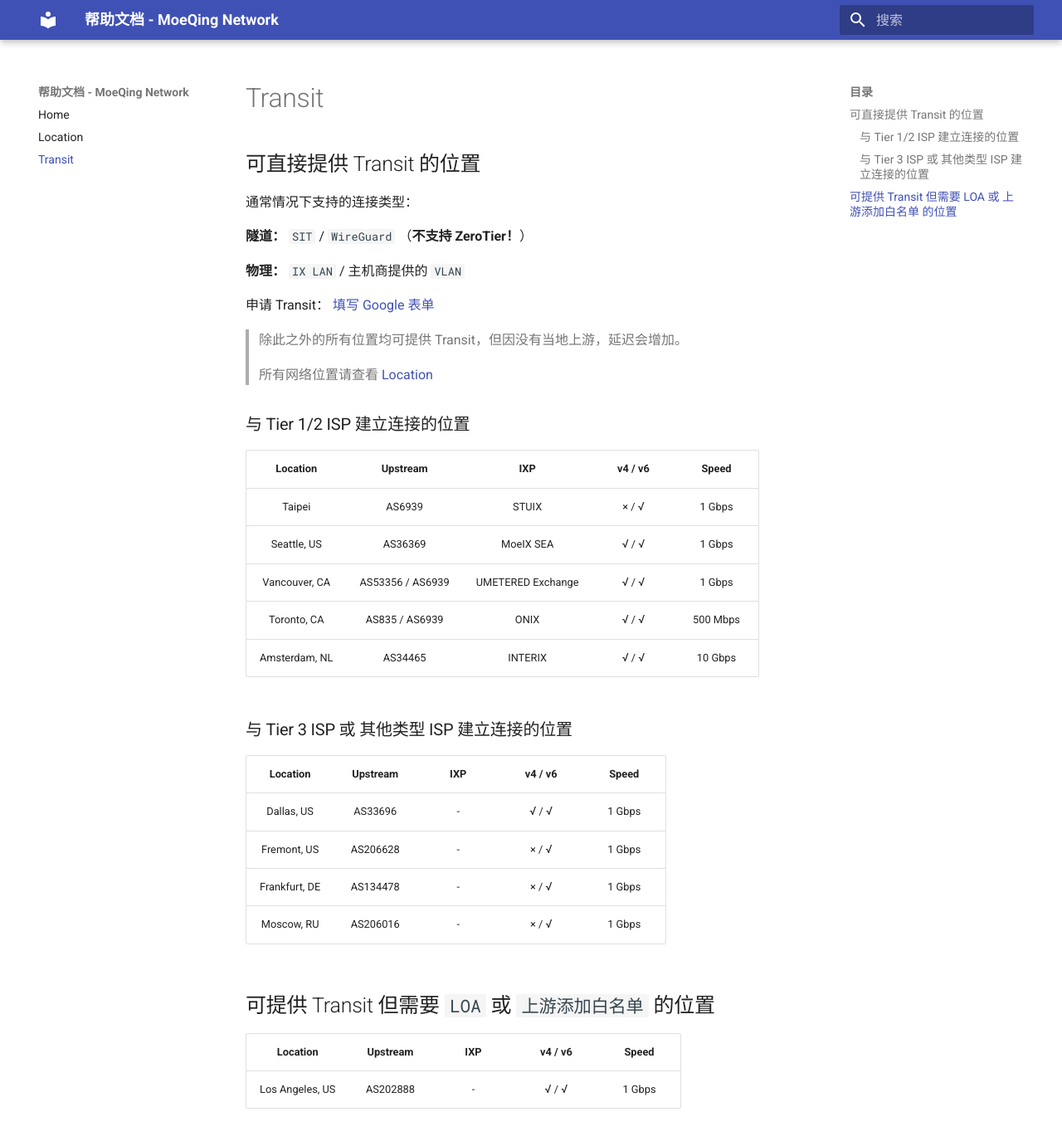
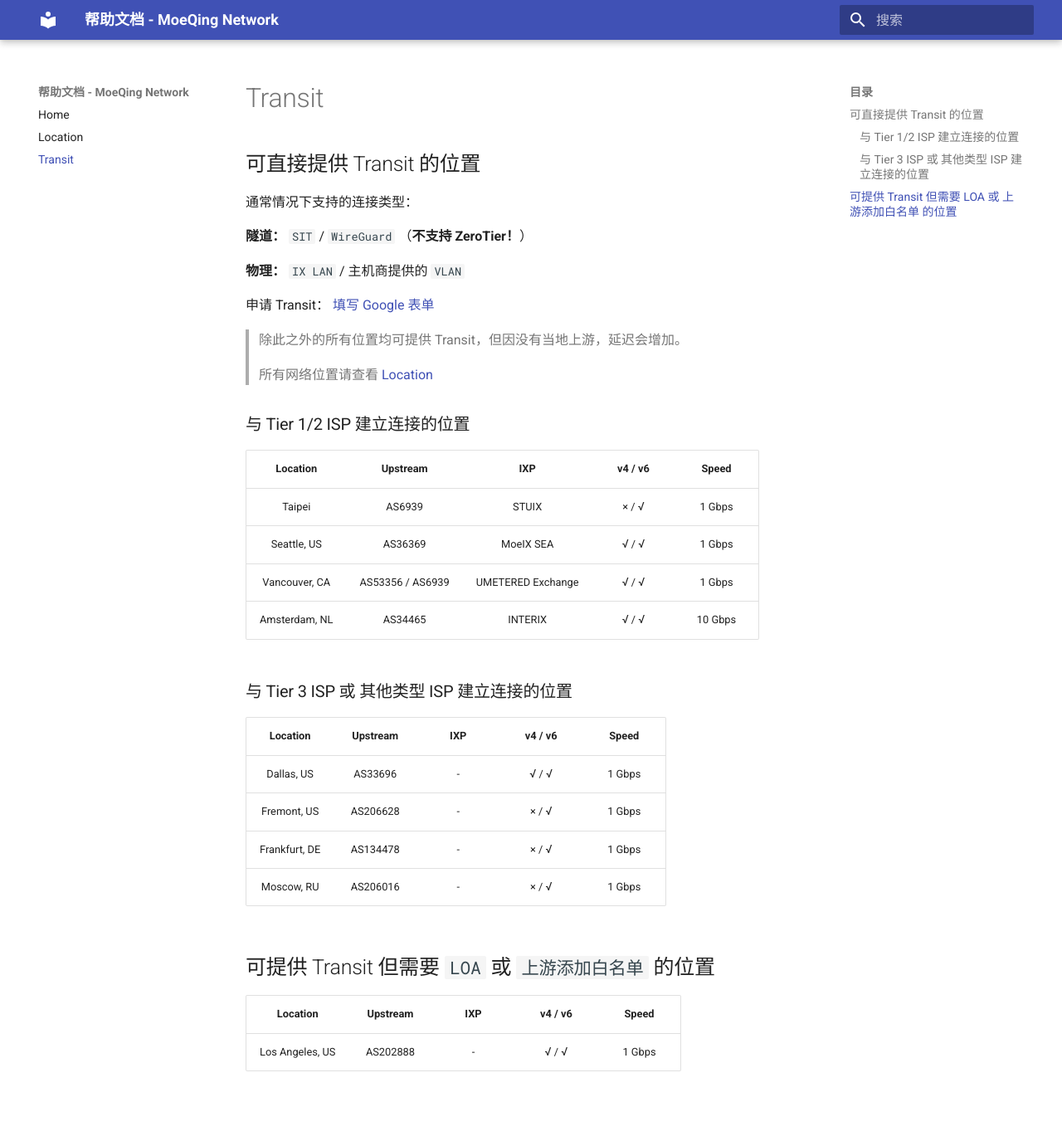
Before and after one commit to MoeQing-Network/MoeQing-Network-Docs, an MkDocs documentation site: the page built from docs/transit.md, in a window 1280 px wide and 1376 px high. Shown: the whole window at 83% size. Built offline with MkDocs 1.6.1 and Material for MkDocs 9.7.7, drawn with Linux system fonts in a browser that asks for light colours.

```diff
--- a/docs/transit.md
+++ b/docs/transit.md
@@ -18,7 +18,6 @@
 | Taipei | AS6939 | STUIX | × / √ | 1 Gbps |
 | Seattle, US | AS36369 | MoeIX SEA | √ / √ | 1 Gbps |
 | Vancouver, CA | AS53356 / AS6939 | UMETERED Exchange | √ / √ | 1 Gbps |
-| Toronto, CA | AS835 / AS6939 | ONIX | √ / √ | 500 Mbps |
 | Amsterdam, NL | AS34465 | INTERIX | √ / √ | 10 Gbps |
 
 ### 与 Tier 3 ISP 或 其他类型 ISP 建立连接的位置
```
Also changed, not shown: docs/location.md (+0 -1 lines).
